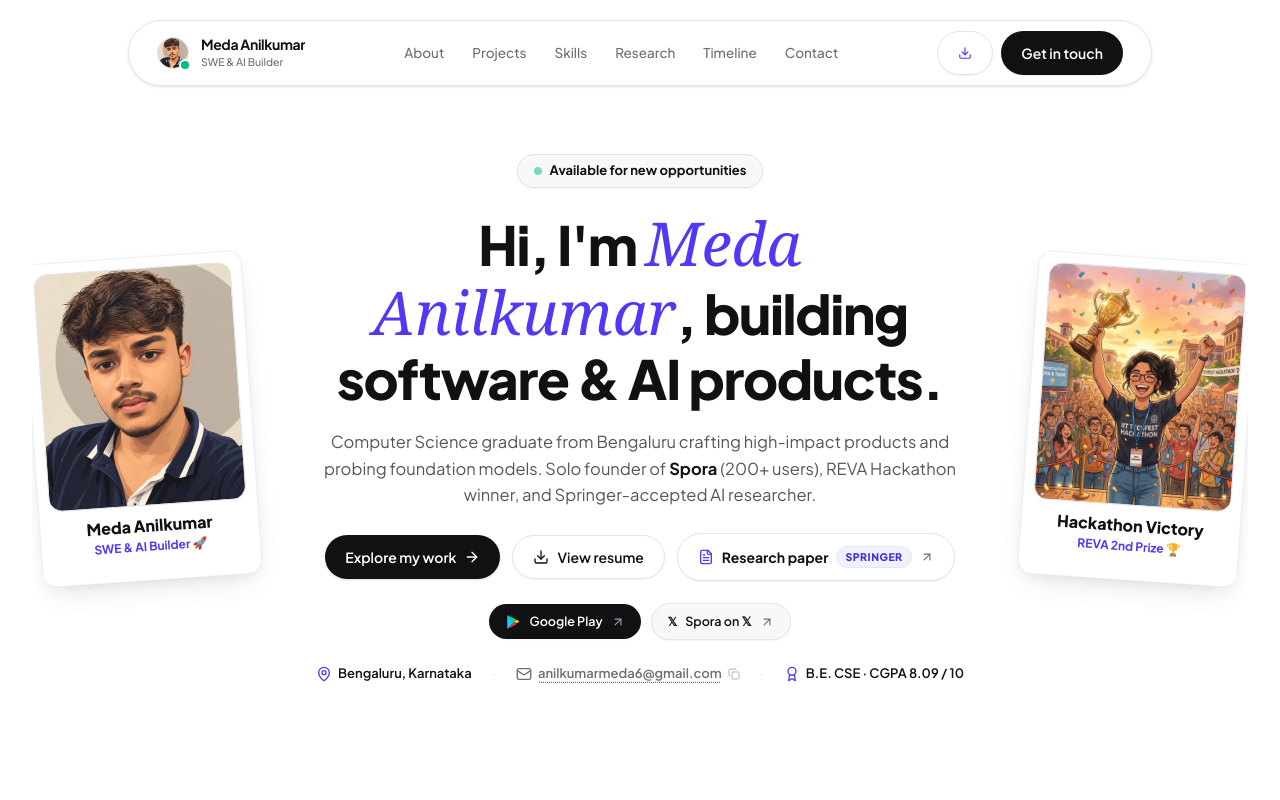
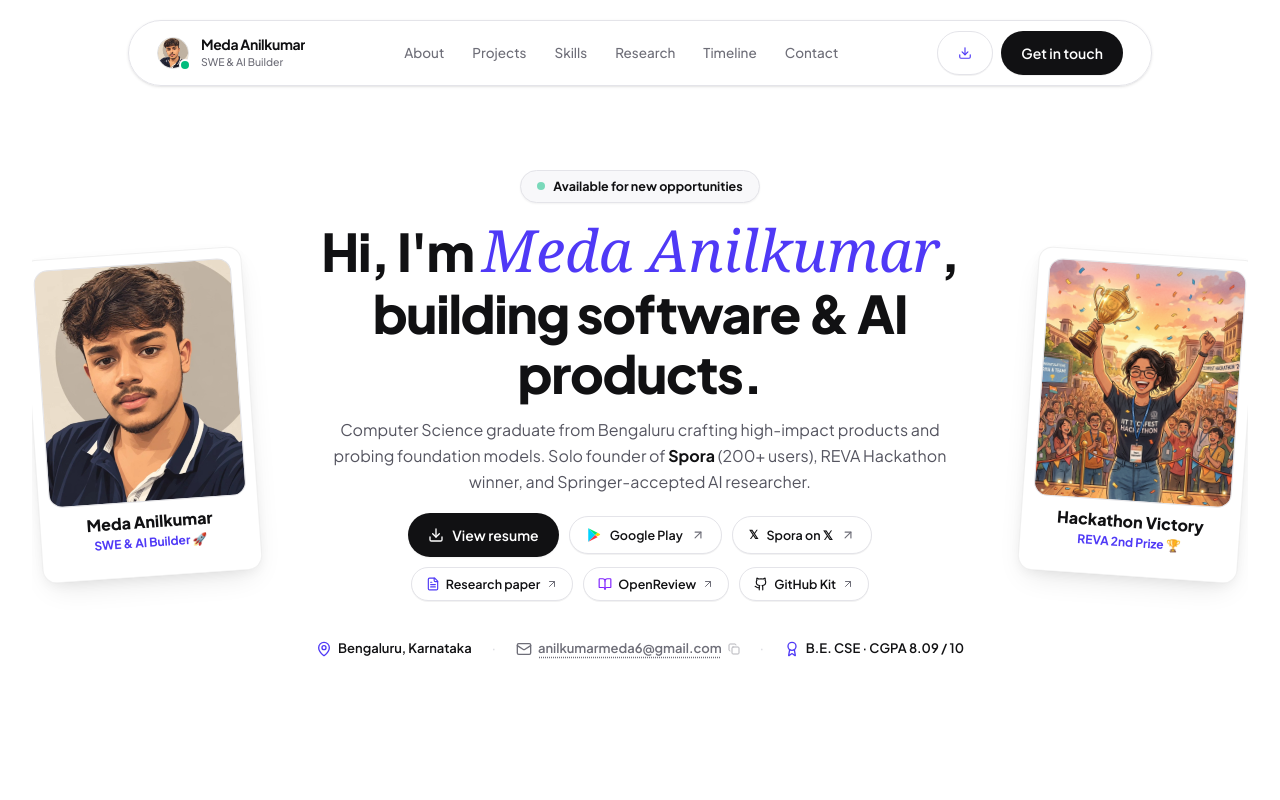
Before and after one commit to anilkumara9/anil, a React (Vite) app: page / in a window 1280 px wide. Shown: the top 800 px of the page. Built offline with nearby package versions, Linux system fonts and the light colour scheme; a web font is replaced by a local one.

Commit message:
feat: integrate OpenReview link, optimize hero button layout & spacing

```diff
--- a/index.html
+++ b/index.html
@@ -99,6 +99,7 @@
             "https://github.com/anilkumara9",
             "https://www.linkedin.com/in/anilkumar-meda-2b2624331",
             "https://x.com/anilKumar09873",
+            "https://openreview.net/pdf?id=QGcF4561UP",
             "https://drive.google.com/file/d/1CCAr86Jl00ynZZyDdFU8kL5x879OL9M3/view?usp=sharing",
             "https://drive.google.com/file/d/19GDGtbuCselt_nlv07FmMmnzNsBU4746/view?usp=sharing"
           ],
@@ -140,7 +141,8 @@
             "@type": "Organization",
             "name": "Springer"
           },
-          "url": "https://drive.google.com/file/d/1CCAr86Jl00ynZZyDdFU8kL5x879OL9M3/view?usp=sharing",
+          "url": "https://openreview.net/pdf?id=QGcF4561UP",
+          "sameAs": "https://drive.google.com/file/d/1CCAr86Jl00ynZZyDdFU8kL5x879OL9M3/view?usp=sharing",
           "description": "Peer-reviewed research into inference-time representation learning and causal mediation in frozen foundation models accepted for publication in Springer proceedings."
         },
         {
--- a/src/App.tsx
+++ b/src/App.tsx
@@ -62,6 +62,7 @@ export default function MobbinPortfolio() {
 
   // URLs
   const paperUrl = "https://drive.google.com/file/d/1CCAr86Jl00ynZZyDdFU8kL5x879OL9M3/view?usp=sharing";
+  const openReviewUrl = "https://openreview.net/pdf?id=QGcF4561UP";
   const resumeUrl = "https://drive.google.com/file/d/19GDGtbuCselt_nlv07FmMmnzNsBU4746/view?usp=sharing";
   const playStoreUrl = "https://play.google.com/apps/testing/com.anilkumara9.news";
   const sporaXUrl = "https://x.com/anilKumar09873/status/2096482373299057022";
@@ -255,6 +256,7 @@ export default function MobbinPortfolio() {
       stack: ["PyTorch", "Hugging Face", "LLM Interpretability", "Activation Steering", "Representation Learning"],
       links: [
         { label: "Read Paper", url: paperUrl, primary: true },
+        { label: "OpenReview", url: openReviewUrl, primary: false },
         { label: "GitHub Kit", url: "https://github.com/anilkumara9/SCBI", primary: false }
       ]
     },
@@ -539,7 +541,7 @@ export default function MobbinPortfolio() {
               >
                 <span className="flex items-center gap-2">
                   <span>Projects in Action</span>
-                  <span className="text-[10px] font-[700] px-2 py-0.5 rounded-full bg-indigo-50 text-indigo-700">7</span>
+                  <span className="text-[10px] font-[700] px-2 py-0.5 rounded-full bg-indigo-50 text-indigo-700">{allProjects.length}</span>
                 </span>
                 <ArrowRight className="h-3.5 w-3.5 text-[#a0a0ab]" />
               </a>
@@ -606,7 +608,7 @@ export default function MobbinPortfolio() {
       <main className="container mx-auto px-3.5 sm:px-6 lg:px-8 max-w-7xl py-2 sm:py-4 space-y-14 sm:space-y-20 md:space-y-28 overflow-x-hidden w-full">
 
         {/* ================= EDITORIAL HERO SECTION WITH BORDER-ALIGNED POLAROIDS ================= */}
-        <section id="hero" className="relative pt-2 pb-6 sm:py-8 lg:py-12 flex flex-col justify-center overflow-x-hidden w-full">
+        <section id="hero" className="relative pt-8 pb-4 sm:pt-12 sm:pb-6 lg:pt-16 lg:pb-8 flex flex-col justify-center overflow-x-hidden w-full">
 
           {/* Subtle Ambient Background Glow */}
           <div className="absolute top-1/2 left-1/2 -translate-x-1/2 -translate-y-1/2 w-[320px] sm:w-[500px] lg:w-[700px] h-[250px] sm:h-[350px] bg-gradient-to-r from-indigo-100/60 via-purple-100/50 to-blue-100/60 blur-3xl pointer-events-none rounded-full -z-10 max-w-full" />
@@ -625,6 +627,7 @@ export default function MobbinPortfolio() {
                     src="/anil.png"
                     alt="Meda Anilkumar"
                     className="w-full h-full object-cover object-top group-hover:scale-105 transition-transform duration-300"
+                    loading="eager"
                   />
                 </div>
                 <div className="text-center px-1">
@@ -635,13 +638,13 @@ export default function MobbinPortfolio() {
             </div>
 
             {/* Center Hero Column - Compact, perfectly proportioned, all content above fold */}
-            <div className="text-center max-w-2xl xl:max-w-3xl mx-auto space-y-4 sm:space-y-5 relative z-10 flex-1 px-1">
+            <div className="text-center max-w-2xl xl:max-w-3xl mx-auto space-y-3 sm:space-y-3.5 relative z-10 flex-1 px-1">
 
               {/* Mobile Polaroids Duo (Shown ONLY on mobile < lg, placed at the top so cards NEVER go below) */}
-              <div className="flex lg:hidden items-center justify-center gap-3 pb-1">
+              <div className="flex lg:hidden items-center justify-center gap-3 pb-0.5">
                 <div className="polaroid-card shadow-md p-2 rounded-[14px] bg-white ring-1 ring-black/5 w-28" style={{ transform: 'rotate(-2deg)' }}>
                   <div className="aspect-square rounded-[8px] overflow-hidden mb-1 border border-zinc-200">
-                    <img src="/anil.png" alt="Meda Anilkumar" className="w-full h-full object-cover object-top" />
+                    <img src="/anil.png" alt="Meda Anilkumar" className="w-full h-full object-cover object-top" loading="eager" />
                   </div>
                   <span className="text-[11px] font-bold text-[#111113] block truncate">Anilkumar 👨‍💻</span>
                 </div>
@@ -654,67 +657,45 @@ export default function MobbinPortfolio() {
               </div>
 
               {/* Status Pill Badge */}
-              <div className="inline-flex items-center gap-2 px-3.5 sm:px-4 py-1.5 rounded-full bg-[#f8f8fa] border border-[#e4e4e9] text-[12.5px] sm:text-[13px] font-[650] text-[#111113] shadow-xs">
+              <div className="inline-flex items-center gap-2 px-3.5 sm:px-4 py-1.5 rounded-full bg-[#f8f8fa] border border-[#e4e4e9] text-[12px] sm:text-[12.5px] font-[650] text-[#111113] shadow-xs">
                 <span className="h-2 w-2 rounded-full bg-emerald-500 animate-pulse" />
                 <span>Available for new opportunities</span>
               </div>
 
               {/* Editorial Main Headline with Serif Italic Accent */}
-              <h1 className="text-[26px] xs:text-3xl sm:text-4xl md:text-5xl lg:text-[48px] xl:text-[54px] font-[850] text-[#111113] leading-[1.15] tracking-tight break-words">
+              <h1 className="text-[26px] xs:text-3xl sm:text-4xl md:text-5xl lg:text-[46px] xl:text-[52px] font-[850] text-[#111113] leading-[1.15] tracking-tight break-words">
                 Hi, I'm <span className="font-editorial italic text-indigo-600 text-[1.12em] font-normal tracking-normal">Meda Anilkumar</span>, building software &amp; AI products.
               </h1>
 
               {/* Descriptive Subtext */}
-              <p className="text-[15px] sm:text-[16.5px] font-[400] text-[#555560] leading-relaxed max-w-xl sm:max-w-2xl mx-auto">
+              <p className="text-[14.5px] sm:text-[16px] font-[400] text-[#555560] leading-relaxed max-w-xl sm:max-w-2xl mx-auto">
                 Computer Science graduate from Bengaluru crafting high-impact products and probing foundation models. Solo founder of <strong className="text-[#111113] font-[700]">Spora</strong> (200+ users), REVA Hackathon winner, and Springer-accepted AI researcher.
               </p>
 
-              {/* Action CTA Buttons */}
-              <div className="flex flex-wrap items-center justify-center gap-2 sm:gap-3 pt-1 w-full max-w-full">
-                <a href="#projects" className="btn-primary px-4 sm:px-6 h-10 sm:h-11 md:h-12 text-[13px] sm:text-[14px] shadow-sm max-w-full">
-                  <span>Explore my work</span>
-                  <ArrowRight className="h-4 w-4 shrink-0" />
-                </a>
-
+              {/* Unified Action Hub — 2 clean rows of 3 buttons */}
+              <div className="space-y-2 sm:space-y-2.5 pt-1">
+                {/* Row 1: Primary Action & Live Products (3 in a row) */}
+                <div className="flex flex-wrap items-center justify-center gap-2 sm:gap-2.5">
+                  {/* View Resume Primary CTA */}
                   <a
                     href={resumeUrl}
                     target="_blank"
                     rel="noopener noreferrer"
-                  className="btn-outline px-4 sm:px-6 h-10 sm:h-11 md:h-12 text-[13px] sm:text-[14px] shadow-xs max-w-full"
+                    className="btn-primary h-9 sm:h-9.5 px-4 sm:px-5 text-[12.5px] sm:text-[13px] shadow-xs inline-flex items-center gap-2 cursor-pointer"
                     title="View & Download Resume"
                   >
                     <Download className="h-4 w-4 shrink-0" />
                     <span>View resume</span>
                   </a>
 
-                {/* Research Paper Button */}
-                <a
-                  href={paperUrl}
-                  target="_blank"
-                  rel="noopener noreferrer"
-                  className="inline-flex items-center justify-center gap-1.5 sm:gap-2 px-3.5 sm:px-5 h-10 sm:h-11 md:h-12 rounded-full text-[13px] sm:text-[14px] font-[650] bg-[#ffffff] text-[#111113] border border-[#e4e4e9] hover:border-indigo-300 hover:bg-indigo-50/60 hover:text-indigo-950 transition-all duration-200 shadow-2xs cursor-pointer group max-w-full"
-                  title="Read Springer-Accepted Research Paper (SCBI)"
-                >
-                  <FileText className="h-4 w-4 text-indigo-600 transition-colors shrink-0" />
-                  <span>Research paper</span>
-                  <span className="text-[10px] sm:text-[10.5px] uppercase tracking-wider font-[750] px-1.5 sm:px-2 py-0.5 rounded-full bg-indigo-50 border border-indigo-100 text-indigo-700 shrink-0">
-                    Springer
-                  </span>
-                  <ArrowUpRight className="h-3.5 w-3.5 text-[#6e6e78] group-hover:text-indigo-600 transition-colors shrink-0" />
-                </a>
-              </div>
-
-              {/* Spora & Google Playstore Button Row */}
-              <div className="flex flex-wrap items-center justify-center gap-2 sm:gap-2.5 pt-0.5">
-                {/* Google Play Store Button */}
+                  {/* Google Play Store */}
                   <a
                     href={playStoreUrl}
                     target="_blank"
                     rel="noopener noreferrer"
-                  className="inline-flex items-center gap-2 px-4 py-1.5 sm:py-2 rounded-full bg-[#111113] text-white text-[12px] sm:text-[12.5px] font-[600] hover:bg-[#232326] transition-all shadow-xs cursor-pointer group"
+                    className="inline-flex items-center gap-2 px-3.5 sm:px-4 h-9 sm:h-9.5 rounded-full bg-white text-[#111113] border border-[#e4e4e9] hover:border-[#111113] hover:bg-[#f8f8fa] text-[12px] sm:text-[12.5px] font-[600] transition-all duration-200 shadow-2xs cursor-pointer group"
                     title="Download / Test Spora on Google Play Store"
                   >
-                  {/* Exact 4-Color Google Play Store Logo */}
                     <svg className="h-4 w-4 shrink-0" viewBox="0 0 24 24" fill="none" aria-hidden="true">
                       <path d="M3.609 1.814L13.792 12 3.61 22.186A2.38 2.38 0 0 1 3.39 21.8V2.2c0-.134.076-.268.219-.386z" fill="#00D2FF" />
                       <path d="M17.295 8.498L13.792 12 3.609 1.814 17.295 8.498z" fill="#00E676" />
@@ -722,15 +703,15 @@ export default function MobbinPortfolio() {
                       <path d="M17.295 8.498l3.447 1.963a.85.85 0 0 1 0 1.487l-3.447 1.963-3.503-1.909 3.503-3.504z" fill="#FFD600" />
                     </svg>
                     <span>Google Play</span>
-                  <ArrowUpRight className="h-3.5 w-3.5 text-zinc-400 group-hover:text-white transition-colors" />
-                </a>
-
-                {/* Spora on X Link Button */}
+                    <ArrowUpRight className="h-3.5 w-3.5 text-[#6e6e78] group-hover:text-[#111113] transition-colors" />
+                  </a>
+
+                  {/* Spora on X */}
                   <a
                     href={sporaXUrl}
                     target="_blank"
                     rel="noopener noreferrer"
-                  className="inline-flex items-center gap-2 px-4 py-1.5 sm:py-2 rounded-full bg-[#f8f8fa] border border-[#e4e4e9] text-[#111113] text-[12px] sm:text-[12.5px] font-[600] hover:bg-[#efeff4] hover:border-[#d8d8df] transition-all shadow-xs cursor-pointer group"
+                    className="inline-flex items-center gap-2 px-3.5 sm:px-4 h-9 sm:h-9.5 rounded-full bg-white text-[#111113] border border-[#e4e4e9] hover:border-[#111113] hover:bg-[#f8f8fa] text-[12px] sm:text-[12.5px] font-[600] transition-all duration-200 shadow-2xs cursor-pointer group"
                     title="Watch Spora Product Demo Video on 𝕏"
                   >
                     <span className="font-bold text-[12px] leading-none">𝕏</span>
@@ -739,8 +720,52 @@ export default function MobbinPortfolio() {
                   </a>
                 </div>
 
-              {/* Metadata Contact Row */}
-              <div className="pt-1 flex flex-wrap items-center justify-center gap-y-1.5 gap-x-5 text-[12.5px] sm:text-[13px] font-[500] text-[#6e6e78]">
+                {/* Row 2: Research & Code Links (3 in a row) */}
+                <div className="flex flex-wrap items-center justify-center gap-2 sm:gap-2.5">
+                  {/* Research Paper Pill */}
+                  <a
+                    href={paperUrl}
+                    target="_blank"
+                    rel="noopener noreferrer"
+                    className="inline-flex items-center gap-1.5 px-3 sm:px-3.5 h-8 sm:h-8.5 rounded-full text-[12px] sm:text-[12.5px] font-[600] bg-white text-[#111113] border border-[#e4e4e9] hover:border-indigo-300 hover:bg-indigo-50/60 hover:text-indigo-700 transition-all duration-200 shadow-2xs cursor-pointer group"
+                    title="Read Springer-Accepted Research Paper (SCBI)"
+                  >
+                    <FileText className="h-3.5 w-3.5 text-indigo-600 shrink-0" />
+                    <span>Research paper</span>
+                    <span className="text-[9px] uppercase tracking-wider font-[750] px-1.5 py-0.5 rounded-full bg-indigo-50 border border-indigo-100 text-indigo-700 shrink-0 hidden xs:inline">Springer</span>
+                    <ArrowUpRight className="h-3 w-3 text-[#6e6e78] group-hover:text-indigo-600 transition-colors shrink-0" />
+                  </a>
+
+                  {/* OpenReview Pill */}
+                  <a
+                    href={openReviewUrl}
+                    target="_blank"
+                    rel="noopener noreferrer"
+                    className="inline-flex items-center gap-1.5 px-3 sm:px-3.5 h-8 sm:h-8.5 rounded-full text-[12px] sm:text-[12.5px] font-[600] bg-white text-[#111113] border border-[#e4e4e9] hover:border-violet-300 hover:bg-violet-50/60 hover:text-violet-700 transition-all duration-200 shadow-2xs cursor-pointer group"
+                    title="Read Paper on OpenReview (SCBI)"
+                  >
+                    <BookOpen className="h-3.5 w-3.5 text-violet-600 shrink-0" />
+                    <span>OpenReview</span>
+                    <ArrowUpRight className="h-3 w-3 text-[#6e6e78] group-hover:text-violet-600 transition-colors shrink-0" />
+                  </a>
+
+                  {/* GitHub Kit Pill */}
+                  <a
+                    href="https://github.com/anilkumara9/SCBI"
+                    target="_blank"
+                    rel="noopener noreferrer"
+                    className="inline-flex items-center gap-1.5 px-3 sm:px-3.5 h-8 sm:h-8.5 rounded-full text-[12px] sm:text-[12.5px] font-[600] bg-white text-[#111113] border border-[#e4e4e9] hover:border-[#111113] hover:bg-[#f8f8fa] transition-all duration-200 shadow-2xs cursor-pointer group"
+                    title="SCBI GitHub Falsification Kit"
+                  >
+                    <Github className="h-3.5 w-3.5 shrink-0" />
+                    <span>GitHub Kit</span>
+                    <ArrowUpRight className="h-3 w-3 text-[#6e6e78] group-hover:text-[#111113] transition-colors shrink-0" />
+                  </a>
+                </div>
+              </div>
+
+              {/* Metadata Contact Row — with proper, comfortable gap */}
+              <div className="pt-4 sm:pt-6 flex flex-wrap items-center justify-center gap-y-1.5 gap-x-5 text-[12.5px] sm:text-[13px] font-[500] text-[#6e6e78]">
                 <span className="inline-flex items-center gap-1.5 text-[#111113] font-[600]">
                   <MapPin className="h-4 w-4 text-indigo-600" />
                   <span>Bengaluru, Karnataka</span>
@@ -784,6 +809,7 @@ export default function MobbinPortfolio() {
                     src="/ghibli-hackathon.jpg"
                     alt="Hackathon victory"
                     className="w-full h-full object-cover object-center group-hover:scale-105 transition-transform duration-300"
+                    loading="lazy"
                   />
                 </div>
                 <div className="text-center px-1">
@@ -855,6 +881,7 @@ export default function MobbinPortfolio() {
                   src="/anil.png"
                   alt="Meda Anilkumar"
                   className="w-full h-full object-cover object-top group-hover:scale-105 transition-transform duration-500"
+                  loading="lazy"
                 />
                 <div className="absolute inset-0 bg-gradient-to-t from-black/75 via-black/15 to-transparent" />
 
@@ -1184,27 +1211,36 @@ export default function MobbinPortfolio() {
                 </div>
               </div>
 
-              <div className="pt-5 sm:pt-6 mt-5 sm:mt-6 border-t border-[#f0f0f4] flex flex-col xs:flex-row gap-2.5">
+              <div className="pt-5 sm:pt-6 mt-5 sm:mt-6 border-t border-[#f0f0f4] grid grid-cols-3 gap-2">
                 <a
                   href="https://github.com/anilkumara9/SCBI"
                   target="_blank"
                   rel="noopener noreferrer"
-                  className="btn-primary text-[12.5px] sm:text-[13px] h-10 px-3.5 sm:px-4 flex-1 min-w-0 justify-center"
+                  className="btn-primary text-[12px] sm:text-[13px] h-10 px-2 sm:px-3 justify-center min-w-0"
                 >
                   <Github className="h-4 w-4 shrink-0" />
-                  <span className="truncate">GitHub Falsification Kit</span>
-                  <ExternalLink className="h-3.5 w-3.5 shrink-0" />
+                  <span className="truncate">GitHub Kit</span>
                 </a>
 
                 <a
                   href={paperUrl}
                   target="_blank"
                   rel="noopener noreferrer"
-                  className="btn-outline text-[12.5px] sm:text-[13px] h-10 px-3.5 sm:px-4 justify-center shrink-0"
+                  className="btn-outline text-[12px] sm:text-[13px] h-10 px-2 sm:px-3 justify-center min-w-0"
                 >
                   <FileText className="h-4 w-4 text-indigo-600 shrink-0" />
-                  <span>Paper</span>
-                  <ArrowUpRight className="h-3.5 w-3.5 shrink-0" />
+                  <span className="truncate">PDF Paper</span>
+                </a>
+
+                <a
+                  href={openReviewUrl}
+                  target="_blank"
+                  rel="noopener noreferrer"
+                  className="btn-outline text-[12px] sm:text-[13px] h-10 px-2 sm:px-3 justify-center min-w-0 hover:border-violet-300 hover:text-violet-700"
+                  title="Read on OpenReview"
+                >
+                  <BookOpen className="h-4 w-4 text-violet-600 shrink-0" />
+                  <span className="truncate">OpenReview</span>
                 </a>
               </div>
             </div>
@@ -1298,7 +1334,7 @@ export default function MobbinPortfolio() {
           <div className="flex flex-wrap items-center justify-center gap-2.5 sm:gap-3">
             <a
               href={emailUrl}
-              className="px-5 sm:px-6 h-11 sm:h-12 rounded-full bg-white text-black font-[650] text-[13px] sm:text-[14px] inline-flex items-center gap-2 hover:bg-zinc-200 transition-all hover:scale-102 max-w-full"
+              className="px-5 sm:px-6 h-11 sm:h-12 rounded-full bg-white text-black font-[650] text-[13px] sm:text-[14px] inline-flex items-center gap-2 hover:bg-zinc-200 transition-all hover:scale-[1.02] max-w-full"
             >
               <Mail className="h-4 w-4 shrink-0" />
               <span className="truncate max-w-[210px] xs:max-w-none">anilkumarmeda6@gmail.com</span>
@@ -1353,6 +1389,11 @@ export default function MobbinPortfolio() {
               <FileText className="h-4 w-4" />
               <span>Springer Paper</span>
             </a>
+            <span>·</span>
+            <a href={openReviewUrl} target="_blank" rel="noopener noreferrer" className="hover:text-white transition-colors flex items-center gap-1.5">
+              <BookOpen className="h-4 w-4" />
+              <span>OpenReview</span>
+            </a>
           </div>
 
           {/* Copyright & Keyboard Hint */}
--- a/src/components/InteractiveTimeline.tsx
+++ b/src/components/InteractiveTimeline.tsx
@@ -55,8 +55,8 @@ const InteractiveTimeline: React.FC = () => {
         'Released open-source turn-key falsification kit on GitHub for transparent verification',
         'Accepted for publication in peer-reviewed scientific proceedings (Springer)'
       ],
-      link: 'https://drive.google.com/file/d/1CCAr86Jl00ynZZyDdFU8kL5x879OL9M3/view?usp=sharing',
-      linkText: 'Read Paper'
+      link: 'https://openreview.net/pdf?id=QGcF4561UP',
+      linkText: 'OpenReview PDF'
     },
     {
       id: '4',
@@ -194,7 +194,7 @@ const InteractiveTimeline: React.FC = () => {
 
                 {/* Node Squircle */}
                 <div className="relative z-10 flex h-8 w-8 sm:h-11 sm:w-11 shrink-0 items-center justify-center rounded-xl sm:rounded-2xl bg-[#ffffff] border border-[#e4e4e9] group-hover:border-[#111113] text-[#111113] shadow-xs group-hover:shadow-sm transition-all">
-                  <Icon className="h-3.5 w-3.5 sm:h-4.5 sm:w-4.5 group-hover:text-indigo-600 transition-colors" />
+                  <Icon className="h-3.5 w-3.5 sm:h-[18px] sm:w-[18px] group-hover:text-indigo-600 transition-colors" />
                 </div>
 
                 {/* Content Box */}
```
Also changed, not shown: 6 other files (tests, documents, lock files or other folders). Lines whose indentation alone changed are shown as unchanged.
